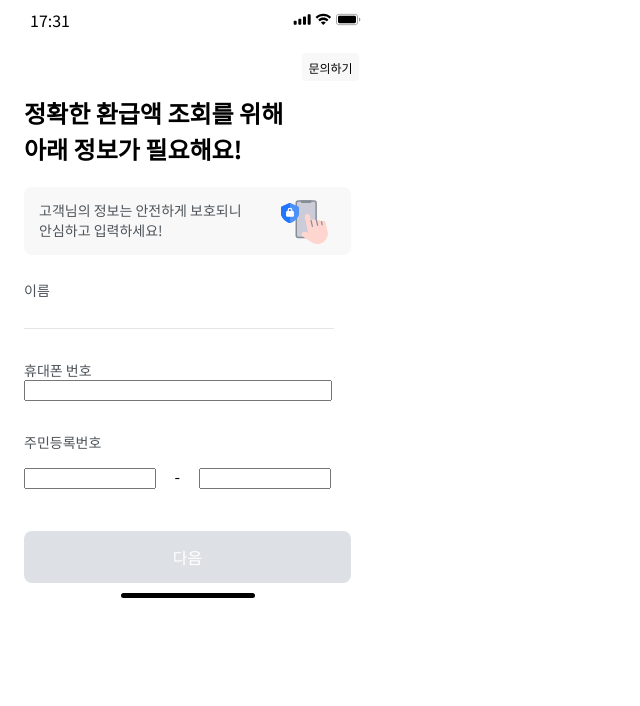
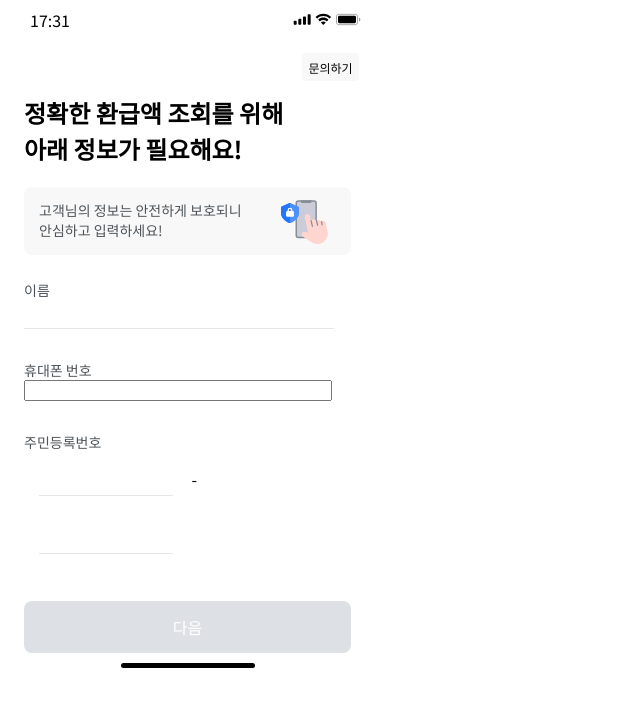
Before and after one commit to Hyoin-Kim/Typescript-Project, a React (Create React App) app in the folder front-end/: page / in a window 1280 px wide. Shown: the top 706 px of the page, without its empty margins (0-640 px from the left). Built offline with nearby package versions, Linux system fonts and the light colour scheme.

Commit message:
feat : 주민등록번호 입력 조건 구현중

```diff
--- a/front-end/src/components/molecules/IdentifyInput.tsx
+++ b/front-end/src/components/molecules/IdentifyInput.tsx
@@ -1,11 +1,42 @@
-import React from "react";
+import React, { useState, useEffect } from "react";
 import styled from "styled-components";
+import StyledInput from "../atoms/StyledInput";
 
 const IdentifyInput = () => {
+  const [isConditionMet, setIsConditionMet] = useState({
+    uniqueNum: false,
+  });
+  const [uniqueNum, setUniqueNum] = useState("");
+  const handleNameOnChange = (value: string) => {
+    setUniqueNum(value);
+    console.log(value);
+  };
+
+  useEffect(() => {
+    const nameCheck = /^[0-9]+$/;
+    if (nameCheck.test(uniqueNum)) {
+      setIsConditionMet({ ...isConditionMet, uniqueNum: true });
+    } else {
+      setIsConditionMet({ ...isConditionMet, uniqueNum: false });
+    }
+  }, [uniqueNum]);
+
   return (
     <IdentifyWrapper>
       <p>주민등록번호</p>
-      <input type="text"></input> <div>-</div> <input type="text"></input>
+      <StyledInput
+        width="124px"
+        errorMsg="올바른 주민등록번호를 입력하세요."
+        onChange={handleNameOnChange}
+        isConditionMet={isConditionMet.uniqueNum}
+      />{" "}
+      -{" "}
+      <StyledInput
+        width="124px"
+        errorMsg="올바른 주민등록번호를 입력하세요."
+        onChange={handleNameOnChange}
+        isConditionMet={isConditionMet.uniqueNum}
+      />
     </IdentifyWrapper>
   );
 };
@@ -14,10 +45,6 @@ export default IdentifyInput;
 
 const IdentifyWrapper = styled.div`
   margin: 0px 24px 32px 24px;
-
-  & > input {
-    width: 124px;
-  }
   & > div {
     display: inline-block;
     margin: 15px;
```
